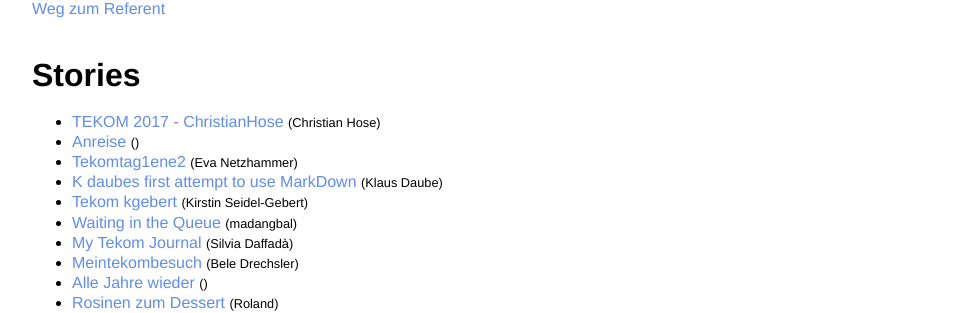
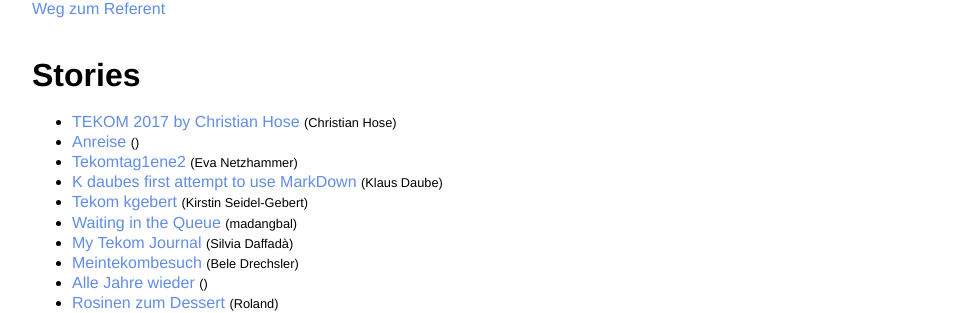
Before and after one commit to parson-AG/tekom2017_markdown_workshop, a Jekyll site: the page built from index.md, in a window 1280 px wide. Shown: the part 669-982 px from the top of the page, without its empty margins (160-1119 px from the left). Built offline with Jekyll 4.4.1, drawn with Linux system fonts in a browser that asks for light colours; our own code applies the rules of GitHub Pages for plain Markdown files.

Commit message:
Update ChristianHose.md

```diff
--- a/_doc-stories/ChristianHose.md
+++ b/_doc-stories/ChristianHose.md
@@ -1,5 +1,5 @@
 ---
-title: TEKOM 2017 - ChristianHose
+title: TEKOM 2017 by Christian Hose
 author: Christian Hose
 edit: 24.10.2017
 ---
```
Also changed, not shown: other parts of _doc-stories/ChristianHose.md (+2 -0 lines).
